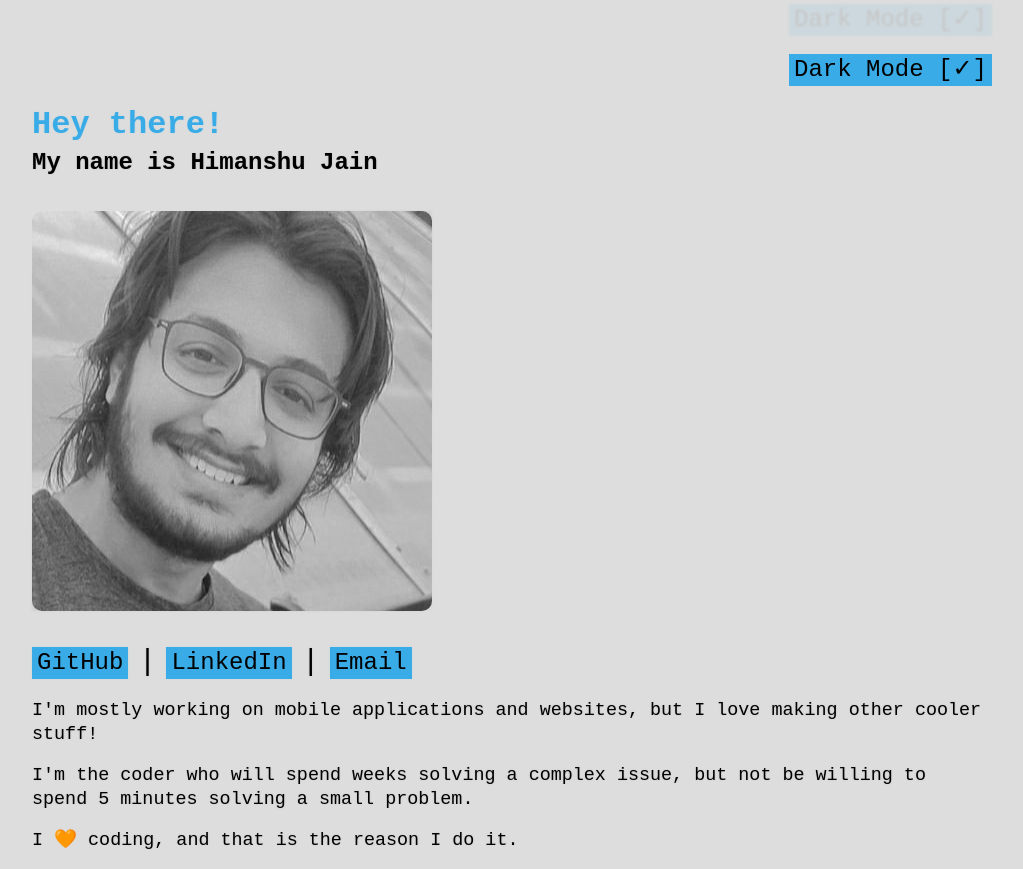
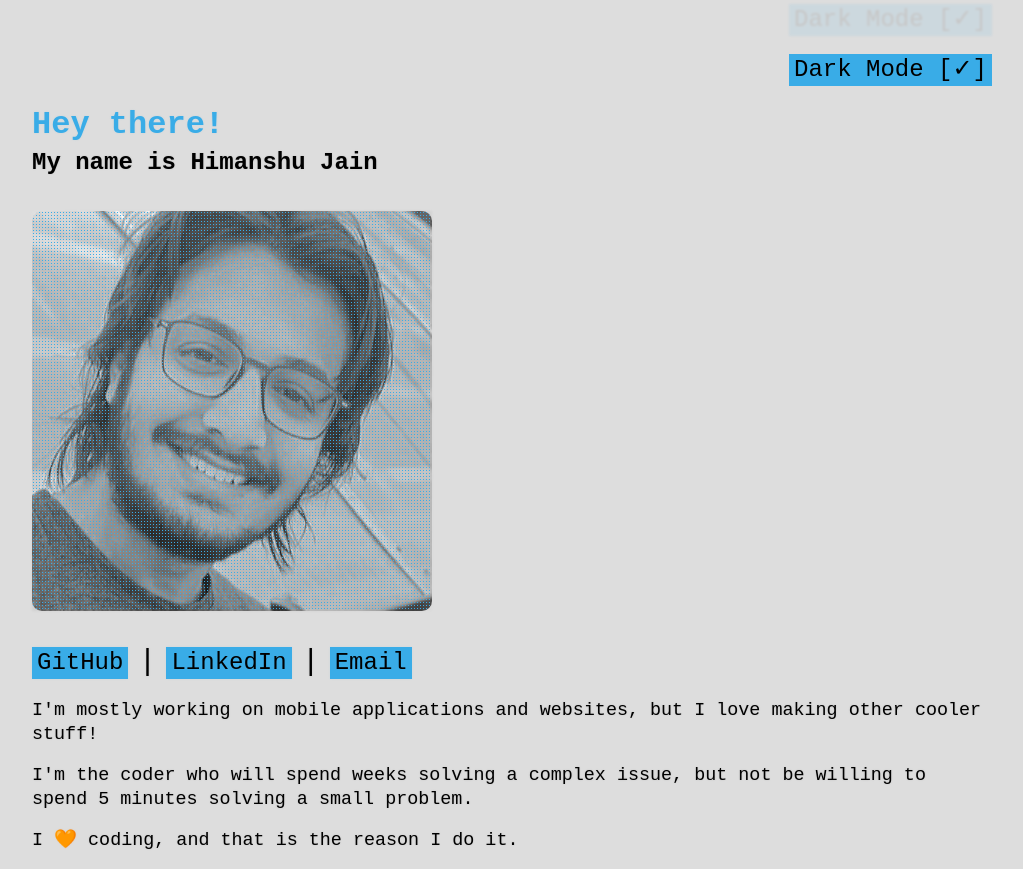
Before and after one commit to hjjinx/hjjinx.github.io, a React (Create React App) app: page / in a window 1280 px wide. Shown: the whole page, without its empty margins (128-1151 px from the left). Built offline with nearby package versions, Linux system fonts and the light colour scheme.

Commit message:
added image mask color according to theme selected

```diff
--- a/src/App.tsx
+++ b/src/App.tsx
@@ -50,7 +50,9 @@ export default function App() {
         </div>
       </div>
       <Heading />
-      <div className="section three-d image myImage"></div>
+      <div className="section three-d image myImage">
+        <div className="section three-d image myImageMask" />
+      </div>
 
       <Links />
       <AboutMe isDarkMode={darkMode} />
--- a/src/index.css
+++ b/src/index.css
@@ -85,12 +85,21 @@ main {
 }
 
 .myImage {
+  position: relative;
   background: url("./image.jpg") no-repeat;
   background-position: top center;
   width: 400px;
   max-width: 100%;
   height: 400px;
   margin: 2rem 0;
+}
+.myImageMask {
+  width: 400px;
+  max-width: 100%;
+  height: 400px;
+  background-image: radial-gradient(var(--color-3) 1px, transparent 0),
+    radial-gradient(var(--color-3) 1px, transparent 0);
+  background-size: 3px 3px;
 }
 .image:before {
   width: inherit;
```
